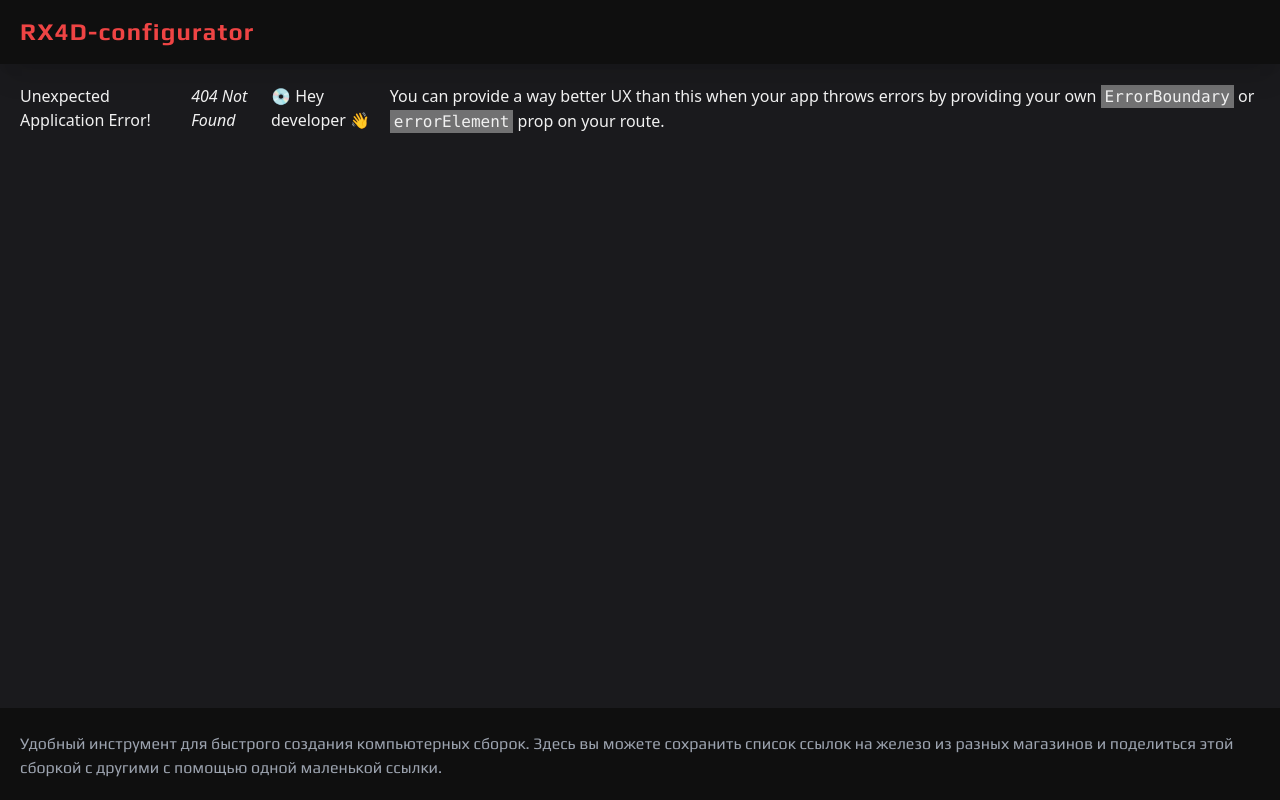
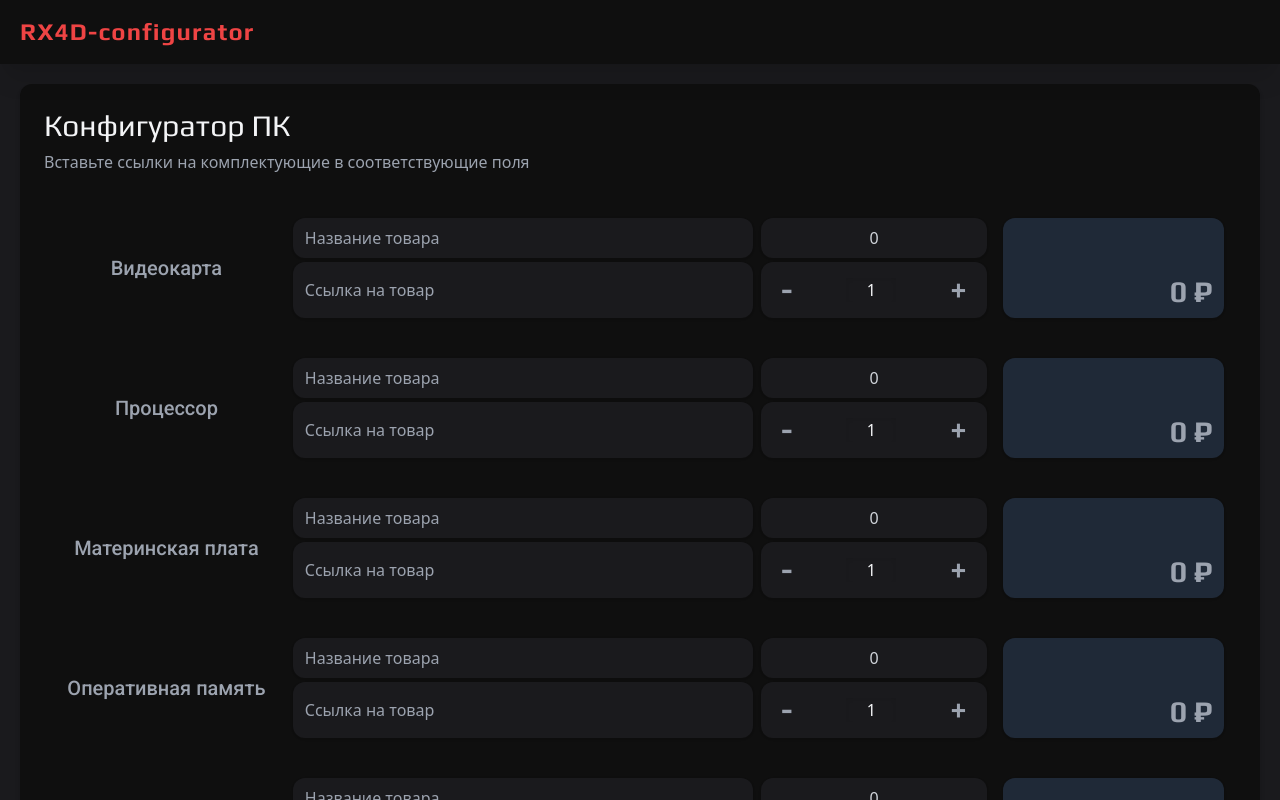
Before and after one commit to Color-Kat/PC-configurator, a React (Vite) app: page /PC-configurator in a window 1280 px wide. Before the commit this address had no page. Built offline with nearby package versions, Linux system fonts and the light colour scheme.

Commit message:
get PCConfig data from URl, deploy to github pages

```diff
--- a/package.json
+++ b/package.json
@@ -1,15 +1,18 @@
 {
   "name": "rx3d.local",
+  "homepage": "https://github.com/Color-Kat/PC-configurator/",
   "private": true,
   "version": "0.0.0",
   "type": "commonjs",
   "scripts": {
     "dev": "vite",
     "build": "tsc && vite build",
+    "deploy": "gh-pages -d public",
     "lint": "eslint src --ext ts,tsx --report-unused-disable-directives --max-warnings 0",
     "preview": "vite preview"
   },
   "dependencies": {
+    "gh-pages": "^5.0.0",
     "localforage": "^1.10.0",
     "match-sorter": "^6.3.1",
     "path": "^0.12.7",
--- a/public/index.html
+++ b/public/index.html
@@ -18,8 +18,8 @@
     <link rel="preconnect" href="https://fonts.gstatic.com" crossorigin="anonymous">
     <link href="https://fonts.googleapis.com/css2?family=Montserrat:ital,wght@0,400;0,600;0,700;1,600&family=Nunito:wght@400;600;700&family=Play:wght@400;700&family=Roboto:wght@300;400;500;700&family=Ubuntu+Mono&display=swap" rel="stylesheet" crossorigin="anonymous">
 
-    <script type="module" crossorigin src="/assets/index-09f4faa1.js"></script>
-    <link rel="stylesheet" href="/assets/index-fa729c5d.css">
+    <script type="module" crossorigin src="./assets/index-c7e3fa75.js"></script>
+    <link rel="stylesheet" href="./assets/index-25d0f75e.css">
   </head>
   <body>
     <div id="root"></div>
--- a/src/App.tsx
+++ b/src/App.tsx
@@ -1,6 +1,7 @@
 import {Layout} from "./UI/layout/Layout";
 
 import {
+    BrowserRouter,
     createBrowserRouter,
     RouterProvider,
 } from "react-router-dom";
@@ -9,7 +10,7 @@ import Configurator from "@pages/configurator/Configurator";
 
 const router = createBrowserRouter([
     {
-        path: "/",
+        path: "/PC-configurator",
         element: <Configurator />,
     },
 ]);
@@ -18,7 +19,8 @@ function App() {
 
   return (
       <Layout>
-          <RouterProvider router={router} />
+          {/*<BrowserRouter router={router} basename="/PC-configurator" />*/}
+          <Configurator />
       </Layout>
   );
 }
--- a/src/pages/configurator/Configurator.tsx
+++ b/src/pages/configurator/Configurator.tsx
@@ -1,7 +1,7 @@
-import React, {useCallback, useMemo, useState} from 'react';
+import React, {useCallback, useEffect, useMemo, useState} from 'react';
 import {Section} from "@UI/sections/Section";
 import {partTypes, PCItemData} from "./configuratorTypes";
-import {PCConfig} from "./PCConfig";
+import {defaultPCItemData, PCConfig, PCConfigI} from "./PCConfig";
 
 
 interface PCItemInterface {
@@ -45,10 +45,19 @@ const PCItem: React.FC<PCItemInterface> = ({type, data, changeDataByType}) => {
         });
     }
 
+    const followLink = useCallback(() => {
+        window.open(data[type].link, '_blank').focus();
+    }, [data]);
+
     return (
         <div className="w-full md:px-3 px-1.5 py-4 grid md:grid-cols-5 gap-4">
-            <div className="col-span-1 flex justify-center items-center">
-                <h3 className="text-gray-400 font-roboto font-medium text-xl">{partTypes[type].title}</h3>
+            <div className="col-span-1 flex justify-center items-center cursor-pointer">
+                <h3
+                    className="text-gray-400 hover:text-gray-300 font-roboto font-medium text-xl"
+                    onClick={followLink}
+                >
+                    {partTypes[type].title}
+                </h3>
             </div>
 
             <div className="flex md:flex-col flex-col-reverse md:col-span-3 gap-2 md:gap-0 items-center">
@@ -128,8 +137,35 @@ const PCItem: React.FC<PCItemInterface> = ({type, data, changeDataByType}) => {
 
 const apiToken = 'yFQLEIdPYXKRIIDpyXFz7R0wi9AgzbFV3fYwfcBQT4HGvZdZMcNAav2H3U3v';
 
+const getPCConfigFromURL: () => PCConfigI = () => {
+    const data = {};
+
+    location.search
+        .slice(1)
+        .split("&")
+        .forEach(function (item) {
+            const [type, field, value] = decodeURIComponent(item).split(/@|=/);
+
+            console.log(item)
+
+            if(!(type in data)) {
+                data[type] = {...defaultPCItemData};
+            }
+
+            data[type][field] = value;
+        });
+
+   return data;
+}
+
 const Configurator: React.FC<{}> = ({}) => {
-    const [data, setData] = useState(new PCConfig());
+    const [data, setData] = useState<PCConfigI>(new PCConfig());
+
+    useEffect(() => {
+        setData(new PCConfig(getPCConfigFromURL()))
+    }, []);
+
+    console.log(data)
 
     const changeDataByType = useCallback((type: keyof typeof partTypes, data) => {
         setData(prev => ({
@@ -170,7 +206,7 @@ const Configurator: React.FC<{}> = ({}) => {
             Object.keys(data[type]).forEach(key => {
                 if(!data[type][key]) return;
                 longURL.searchParams.append(
-                    type + '_' + key,
+                    type + '@' + key,
                     data[type][key]
                 )
             })
@@ -202,7 +238,7 @@ const Configurator: React.FC<{}> = ({}) => {
                 <PCItem type="PSU" data={data} changeDataByType={changeDataByType}/>
                 <PCItem type="storage" data={data} changeDataByType={changeDataByType}/>
                 <PCItem type="coolingSystem" data={data} changeDataByType={changeDataByType}/>
-                <PCItem type="PC_case" data={data} changeDataByType={changeDataByType}/>
+                <PCItem type="PCCase" data={data} changeDataByType={changeDataByType}/>
                 <PCItem type="fans" data={data} changeDataByType={changeDataByType}/>
             </div>
 
--- a/src/pages/configurator/PCConfig.ts
+++ b/src/pages/configurator/PCConfig.ts
@@ -1,13 +1,13 @@
 import {partTypes, PCItemData} from "./configuratorTypes";
 
-const defaultPCItemData: PCItemData = {
+export const defaultPCItemData: PCItemData = {
     title: '',
     link: '',
     quantity: 1,
     price: 0
 }
 
-interface PCConfigI {
+export interface PCConfigI {
     GPU?: PCItemData;
     CPU?: PCItemData;
     motherboard?: PCItemData;
@@ -15,7 +15,7 @@ interface PCConfigI {
     PSU?: PCItemData;
     storage?: PCItemData;
     coolingSystem?: PCItemData;
-    PC_case?: PCItemData;
+    PCCase?: PCItemData;
     fans?: PCItemData;
 }
 
@@ -28,7 +28,7 @@ export class PCConfig implements PCConfigI{
     public PSU = defaultPCItemData;
     public storage = defaultPCItemData;
     public coolingSystem = defaultPCItemData;
-    public PC_case = defaultPCItemData;
+    public PCCase = defaultPCItemData;
     public fans = defaultPCItemData;
 
     constructor(
--- a/src/pages/configurator/configuratorTypes.ts
+++ b/src/pages/configurator/configuratorTypes.ts
@@ -27,7 +27,7 @@ export const partTypes = {
         title: 'Охлаждение ЦП',
         image: ''
     },
-    PC_case: {
+    PCCase: {
         title: 'Корпус',
         image: ''
     },
```
Also changed, not shown: 1 other file (tests, documents, lock files or other folders).
